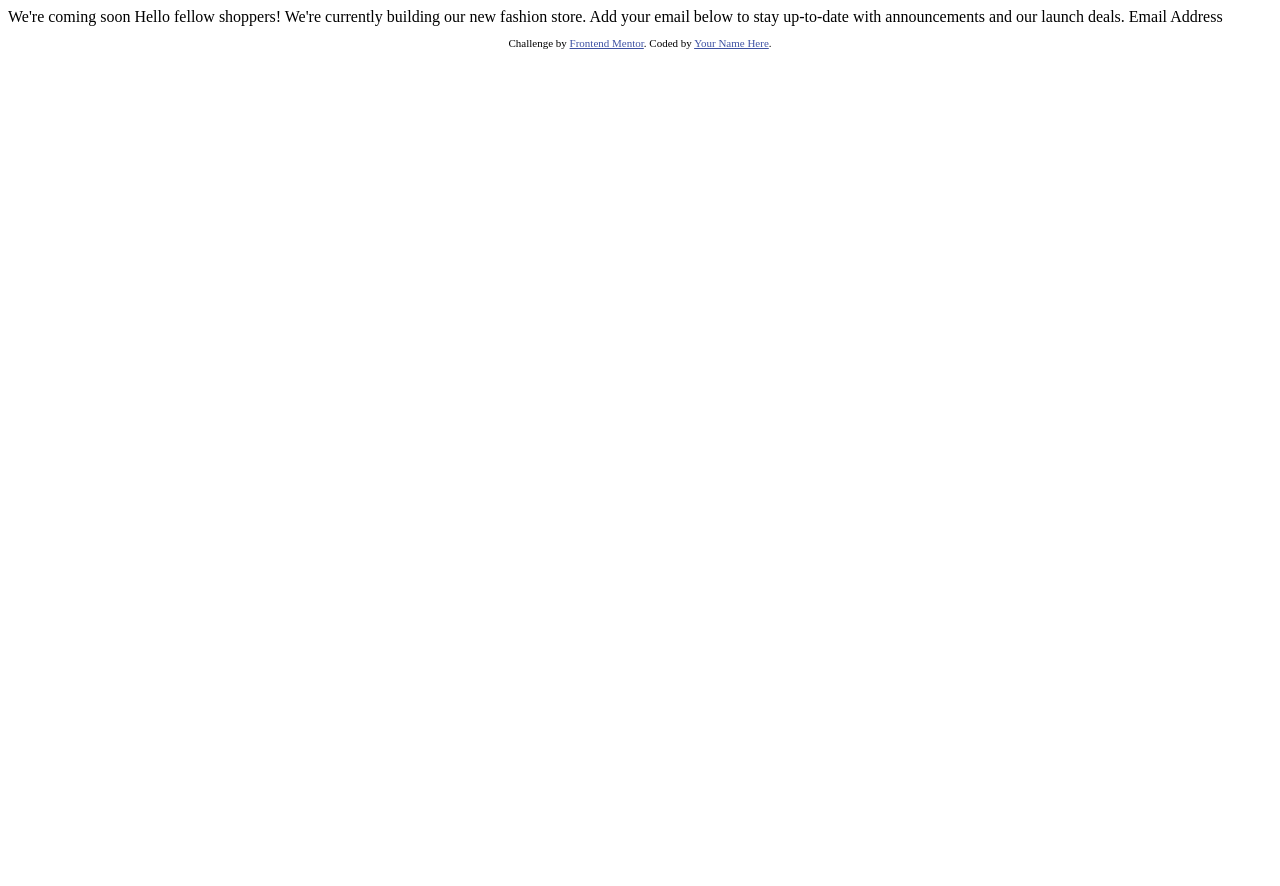
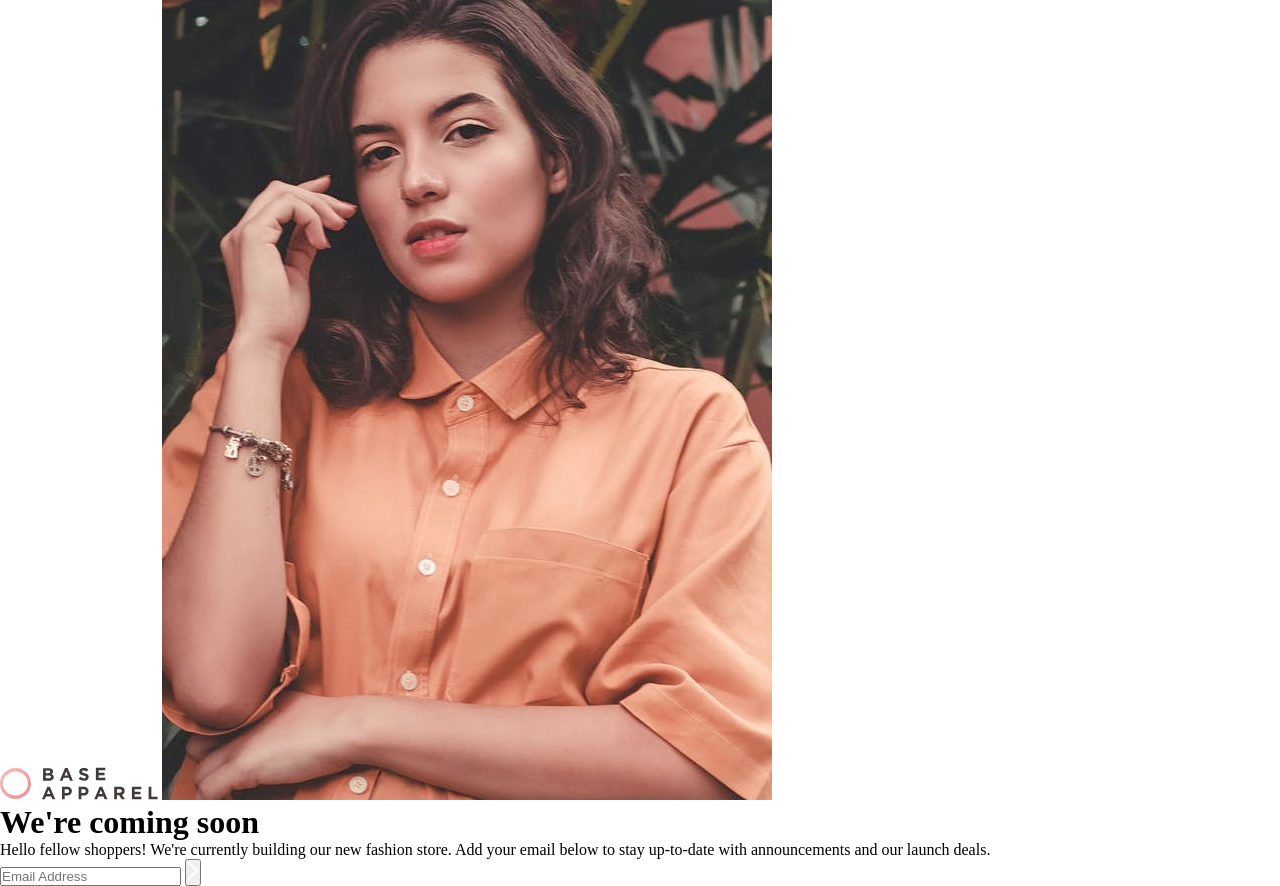
Before and after one commit to 987456987/base-apparel-coming-soon, a plain HTML site: page index.html in a window 1280 px wide. Before the commit the page ends 800 px from the top, so only its background shows below. Drawn offline with Linux system fonts and the light colour scheme.

Commit message:
Element/Css Setup

```diff
--- a/index.html
+++ b/index.html
@@ -5,6 +5,10 @@
     <meta name="viewport" content="width=device-width, initial-scale=1.0"> <!-- displays site properly based on user's device -->
 
     <link rel="icon" type="image/png" sizes="32x32" href="./images/favicon-32x32.png">
+
+    <link href="https://fonts.googleapis.com/css2?family=Josefin+Sans:wght@300;400;600&display=swap" rel="stylesheet">
+
+    <link rel="stylesheet" href="style.css">
 
     <title>Frontend Mentor | Base Apparel coming soon page</title>
 
@@ -15,19 +19,19 @@
     </style>
   </head>
   <body>
-
-  We're coming soon
-
+    <div class="container">
+      <img src="/images/logo.svg">
+      <img class="img-desktop" src="images/hero-desktop.jpg">
+      <img class="img-mobile" src="images/hero-mobile.jpg">
+      <h1>We're coming soon</h1>
+      <p>
         Hello fellow shoppers! We're currently building our new fashion store.
         Add your email below to stay up-to-date with announcements and our launch deals.
-
-  Email Address
-
-  <footer>
-    <p class="attribution">
-      Challenge by <a href="https://www.frontendmentor.io?ref=challenge" target="_blank">Frontend Mentor</a>.
-      Coded by <a href="#">Your Name Here</a>.
       </p>
-  </footer>
+      <input type="email" placeholder="Email Address" required/>
+      <button type="submit">
+        <img src="images/icon-arrow.svg">
+      </button>
+    </div>
   </body>
 </html>
--- /dev/null
+++ b/style.css
@@ -0,0 +1,9 @@
+* {
+    box-sizing: border-box;
+    padding: 0;
+    margin: 0;
+}
+
+.img-mobile {
+    display: none;
+}
```
Lines whose indentation alone changed are shown as unchanged.
